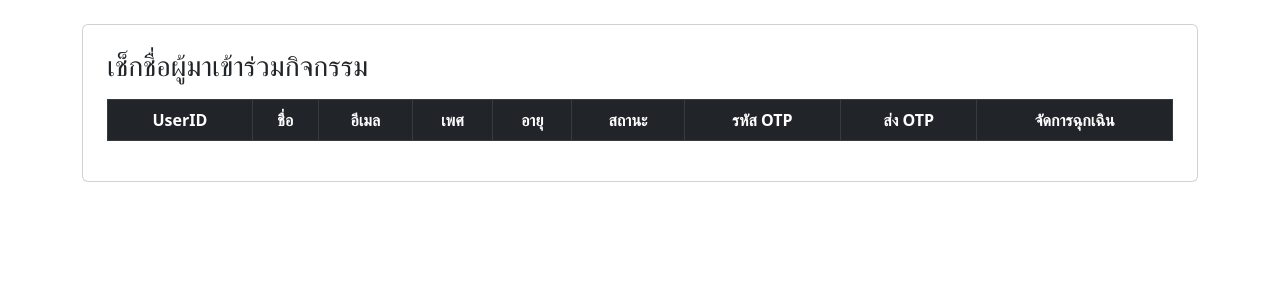
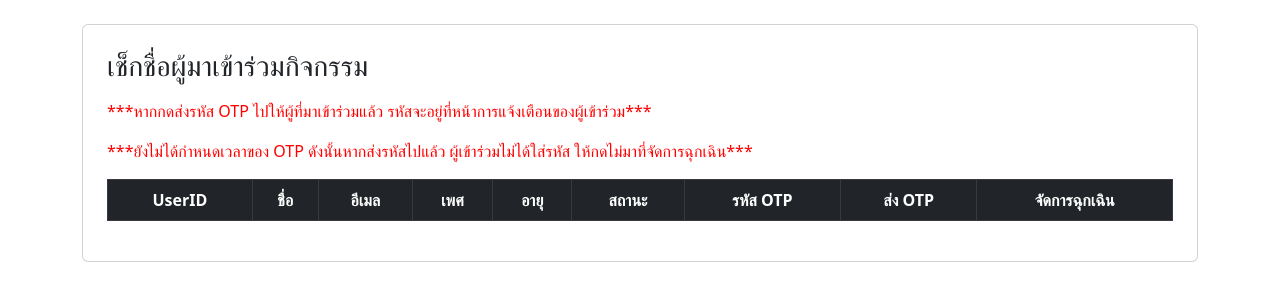
Before and after one commit to MunbodPRGRM/trainskill, a PHP site: template templates/check_participant_get.php in a window 1280 px wide. Shown: the top 301 px of the page. Run offline with PHP 8.4, Linux system fonts and the light colour scheme; the template is opened without the code that fills it, so the values that code supplies are empty.

Commit message:
little fix

```diff
--- a/templates/check_participant_get.php
+++ b/templates/check_participant_get.php
@@ -11,6 +11,8 @@ foreach ($training as $activity) {
 <div class="container mt-4 content">
     <div class="card p-4">
         <h3 class="mb-3">เช็กชื่อผู้มาเข้าร่วมกิจกรรม <?= $course_name ?></h3>
+        <p style="color: red;">***หากกดส่งรหัส OTP ไปให้ผู้ที่มาเข้าร่วมแล้ว รหัสจะอยู่ที่หน้าการแจ้งเตือนของผู้เข้าร่วม***</p>
+        <p style="color: red;">***ยังไม่ได้กำหนดเวลาของ OTP ดังนั้นหากส่งรหัสไปแล้ว ผู้เข้าร่วมไม่ได้ใส่รหัส ให้กดไม่มาที่จัดการฉุกเฉิน***</p>
         <div class="table-responsive">
             <table class="table table-bordered table-striped">
                 <thead class="table-dark">
@@ -53,7 +55,12 @@ foreach ($training as $activity) {
                                 <?php endif; ?>
 
                                 <td class="text-center">
+                                    <?php if (isset($activity['otp'])): ?>
+                                        <button class="btn btn-success btn-sm" disabled>ส่งรหัส</button>
+                                    <?php else: ?>
                                         <a href="/check_participant?user_id=<?= $activity['user_id'] ?>&course_id=<?= $activity['course_id'] ?>&btOTP=1" class="btn btn-success btn-sm">ส่งรหัส</a>
+                                    <?php endif; ?>
+
                                     <a href="/check_participant?user_id=<?= $activity['user_id'] ?>&course_id=<?= $activity['course_id'] ?>&btOTP=2" class="btn btn-danger btn-sm">ยกเลิก</a>
                                 </td>
 
--- a/templates/profile_edit_get.php
+++ b/templates/profile_edit_get.php
@@ -282,6 +282,7 @@ if (isset($_SESSION['error'])) {
 <body style="background-color:rgb(236, 235, 235);">
     <section class="container">
         <div class="profile-container d-flex justify-content-center align-items-center">
+            <p>ใส่รูปตรงนี้</p>
             <label for="profile_picture">
                 <img src="<?= $data['result']['profile_image'] ?>" class="profile-picture" id="preview">
             </label>
@@ -329,14 +330,14 @@ if (isset($_SESSION['error'])) {
                 <div class="input-box">
                     <label for="password" class="form-label">รหัสผ่าน</label>
                     <div class="password-container">
-                        <input type="password" id="password" name="password" placeholder="รหัสต้องมี A-Z, a-z, !@ และ 0-9" class="form-control">
+                        <input type="password" id="password" name="password" placeholder="รหัสผ่านใหม่" class="form-control">
                         <i class="fa fa-eye eye-icon" id="eyeIcon1"></i>
                     </div>
                 </div>
                 <div class="input-box">
                     <label for="confirm_password" class="form-label">ยืนยันรหัสผ่าน</label>
                     <div class="password-container">
-                        <input type="password" id="confirm_password" name="confirm_password" placeholder="รหัสต้องมี A-Z, a-z, !@ และ 0-9" class="form-control">
+                        <input type="password" id="confirm_password" name="confirm_password" placeholder="ยืนยันรหัสผ่านใหม่" class="form-control">
                         <i class="fa fa-eye eye-icon" id="eyeIcon2"></i>
                     </div>
                 </div>
```
Also changed, not shown: templates/course_participant_get.php (+7 -4 lines). Lines whose indentation alone changed are shown as unchanged.
